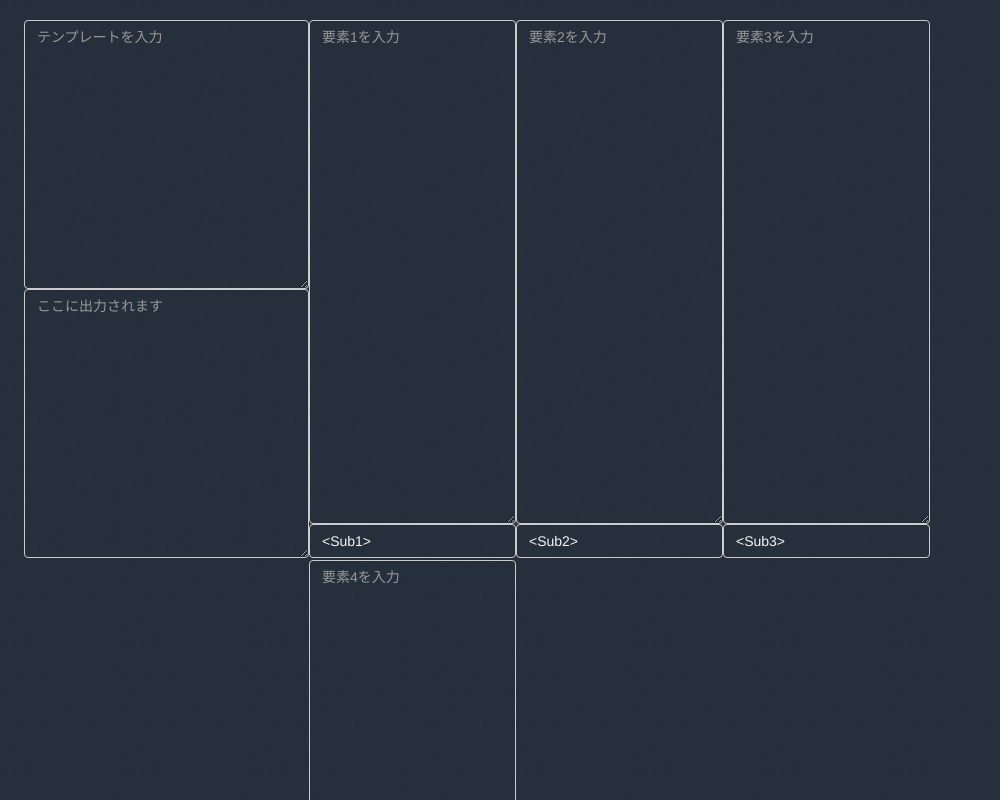
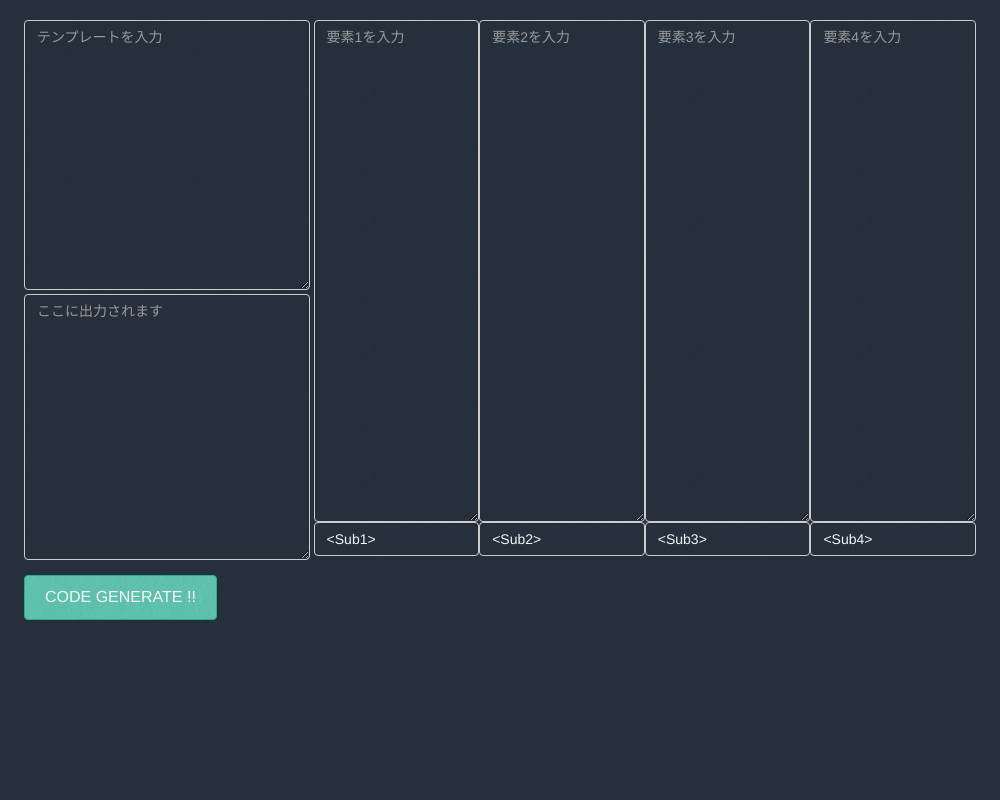
Before and after one commit to ampcpmgp/code-gene, an Electron app: page index.html in a window 1000 px wide. Shown: the top 800 px of the page. Drawn offline with nearby package versions, Linux system fonts and the light colour scheme.

Commit message:
Modify: レイアウト改善

```diff
--- a/assets/stylesheets/main.css
+++ b/assets/stylesheets/main.css
@@ -30,23 +30,33 @@ textarea, input {
 }
 
 #template-input {
-  height:269px;
+  height: 50%;
 }
 
 #generated-code{
-  height:269px;
+  margin-top: 4px;
+  height: calc(50% - 4px);
+}
+
+.inout-area {
+  float: left;
+  height: 540px;
+  width: 30%;
 }
 
 .element-area {
-  height:540px;
-  margin-left:30px;
+  float: left;
+  height: 540px;
+  width: calc(70% - 4px);
+  margin-left: 4px;
 }
 
 .element-area textarea {
-  height:504px !important;
+  height: calc(100% - 34px - 4px) !important;
 }
 
 .element-unit {
-  float:left;
-  height:100%;
+  float: left;
+  height: 100%;
+  width: 25%;
 }
--- a/index.html
+++ b/index.html
@@ -21,19 +21,19 @@
       <div class='element-area'>
         <div class='element-unit'>
             <textarea class="form-control element-input" id="element-1" placeholder="要素1を入力" cols="20" wrap="off"></textarea>
-            <input class="form-control element-sub" cols="20" value="<Sub1>" readonly>
+            <input class="form-control element-sub" value="<Sub1>" readonly>
         </div>
         <div class='element-unit'>
             <textarea class="form-control element-input" id="element-2" placeholder="要素2を入力" cols="20" wrap="off"></textarea>
-            <input class="form-control element-sub" cols="20" value="<Sub2>" readonly>
+            <input class="form-control element-sub" value="<Sub2>" readonly>
         </div>
         <div class='element-unit'>
             <textarea class="form-control element-input" id="element-3" placeholder="要素3を入力" cols="20" wrap="off"></textarea>
-            <input class="form-control element-sub" cols="20" value="<Sub3>" readonly>
+            <input class="form-control element-sub" value="<Sub3>" readonly>
         </div>
         <div class='element-unit'>
             <textarea class="form-control element-input" id="element-4" placeholder="要素4を入力" cols="20" wrap="off"></textarea>
-            <input class="form-control element-sub" cols="20" value="<Sub4>" readonly>
+            <input class="form-control element-sub" value="<Sub4>" readonly>
         </div>
       </div>
     </div>
--- a/main.js
+++ b/main.js
@@ -3,7 +3,7 @@ const { app, BrowserWindow, Menu } = require("electron");
 let win;
 function createWindow() {
     win = new BrowserWindow({
-        width: 1038,
+        width: 1000,
         height: 664,
         resizable: false
     });
```
